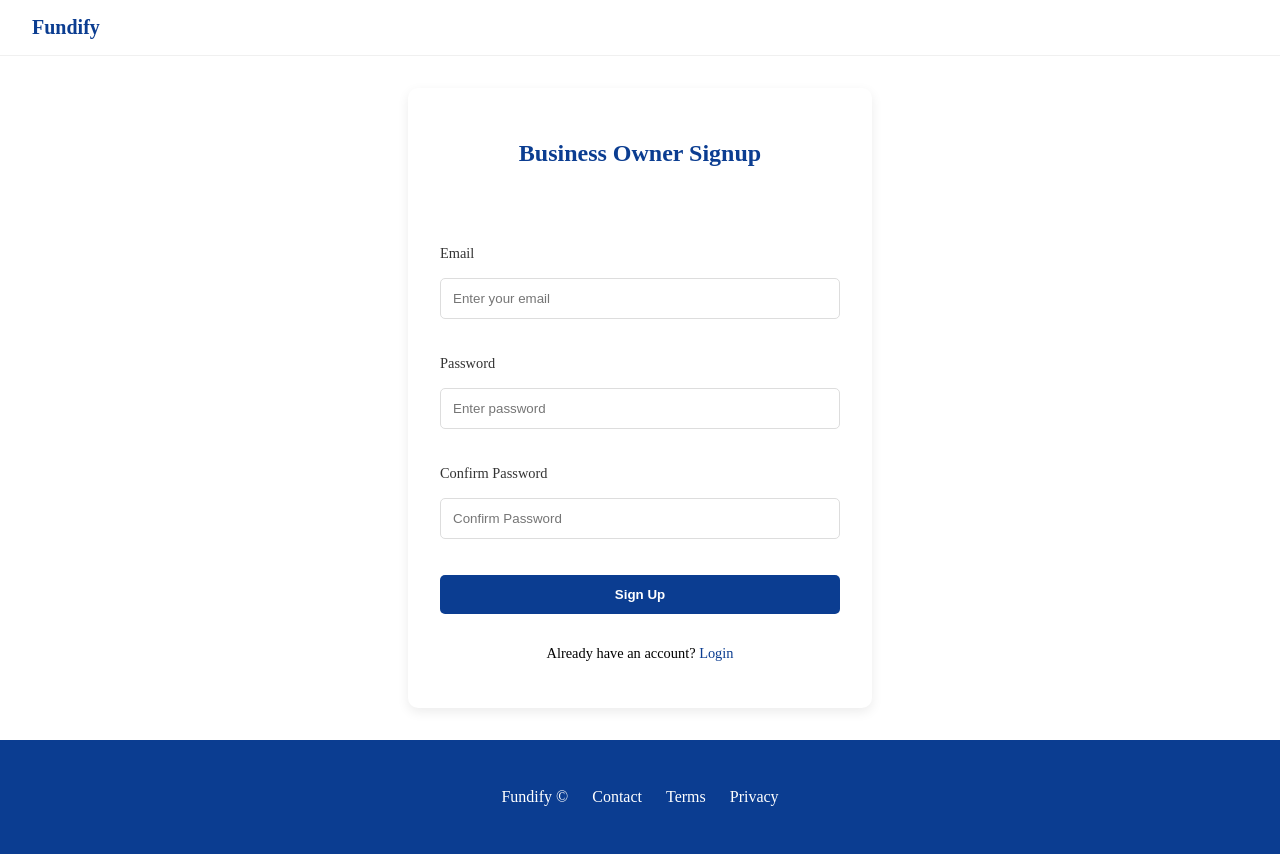
After one commit to KingHazo/AC41004---Industrial-Team-Project, a PHP site: page /signup-business.html in a window 1280 px wide. The commit adds this page. Run offline with PHP 8.4, Linux system fonts and the light colour scheme.

Commit message:
Add files via upload
Separate login & signup pages for investors and business owners (as requested).

```diff
--- a/Style.css
+++ b/Style.css
@@ -6,6 +6,14 @@ body {
     flex-direction: column;
 }
 
+/* pushes footer down */
+main {
+    flex: 1;
+}
+
+/*
+ Header & Navigation
+ */
 .site-header {
     display: flex;
     justify-content: space-between;
@@ -29,14 +37,14 @@ body {
     align-items: center;
     padding: 0;
     margin: 0;
-
 }
 
 .nav-links {
+    color: #333;
     text-decoration: none;
-    color: #333;
     padding: 0.25rem 0;
     transition: color 0.15s ease;
+    cursor: pointer;
 }
 
 .nav-links:hover {
@@ -44,12 +52,58 @@ body {
     outline: none;
 }
 
-/* pushes footer down */
-main {
-    flex: 1;
-
+/* Dropdown */
+.dropdown {
+    position: relative;
 }
 
+.dropdown-menu {
+    display: none;
+    position: absolute;
+    background: #fff;
+    list-style: none;
+    padding: 0.5rem 0;
+    margin: 0;
+    border: 1px solid #ddd;
+    box-shadow: 0 2px 6px rgba(0, 0, 0, 0.15);
+    top: 100%;
+    right: 0;
+    z-index: 10;
+    min-width: 180px;
+    border-radius: 5px;
+}
+
+.dropdown-menu li {
+    padding: 0.5rem 1rem;
+}
+
+.dropdown-menu li a {
+    color: #333;
+    text-decoration: none;
+    display: block;
+}
+
+.dropdown-menu li a:hover {
+    background: #f0f0f0;
+}
+
+.dropdown:hover .dropdown-menu {
+    display: block;
+}
+
+/* Dropdown arrow */
+.arrow {
+    display: inline-block;
+    transition: transform 0.3s ease;
+}
+
+.dropdown.open .arrow {
+    transform: rotate(180deg);
+}
+
+/*
+ Hero Section
+ */
 .hero {
     position: relative;
     width: 100%;
@@ -61,6 +115,7 @@ main {
     color: #fff;
     text-align: center;
     margin-bottom: 2rem;
+    background: url("https://cdn.pixabay.com/photo/2024/09/21/02/13/global-business-9062781_1280.jpg") center/cover no-repeat;
 }
 
 .hero-bg {
@@ -73,17 +128,12 @@ main {
     background-position: center;
     opacity: 0;
     transition: opacity 1s ease-in-out;
-
 }
 
-.bg1 {
-    z-index: 0;
-}
-
+.bg1,
 .bg2 {
     z-index: 0;
 }
-
 
 .hero-overlay {
     position: relative;
@@ -92,7 +142,6 @@ main {
     padding: 2rem;
     border-radius: 8px;
 }
-
 
 .hero-button button {
     margin: 0 0.5rem;
@@ -110,8 +159,85 @@ main {
     background: #072a61;
 }
 
+/*
+ Forms (Signup / Login)
+ */
+.form-container {
+    flex: 1;
+    display: flex;
+    justify-content: center;
+    align-items: center;
+    padding: 2rem 1rem;
+}
 
+.signup-form {
+    background: #fff;
+    padding: 2rem;
+    border-radius: 10px;
+    box-shadow: 0 4px 12px rgba(0, 0, 0, 0.08);
+    width: 100%;
+    max-width: 400px;
+    display: flex;
+    flex-direction: column;
+    gap: 1rem;
+}
 
+.signup-form h2 {
+    text-align: center;
+    margin-bottom: 1rem;
+    color: #0b3d91;
+}
+
+.signup-form label {
+    font-size: 0.9rem;
+    font-weight: 500;
+    color: #333;
+}
+
+.signup-form input {
+    padding: 0.75rem;
+    border: 1px solid #ddd;
+    border-radius: 5px;
+    outline: none;
+    transition: border 0.2s ease;
+}
+
+.signup-form input:focus {
+    border-color: #0b3d91;
+}
+
+.signup-form .btn {
+    padding: 0.75rem;
+    border: none;
+    border-radius: 5px;
+    background: #0b3d91;
+    color: #fff;
+    font-weight: 600;
+    cursor: pointer;
+    transition: background 0.2s ease;
+}
+
+.signup-form .btn:hover {
+    background: #072a61;
+}
+
+.signup-form .alt-link {
+    text-align: center;
+    font-size: 0.9rem;
+}
+
+.signup-form .alt-link a {
+    color: #0b3d91;
+    text-decoration: none;
+    font-weight: 500;
+}
+
+.signup-form .alt-link a:hover {
+    text-decoration: underline;
+}
+
+/*
+ Footer */
 .footer {
     background: #0b3d91;
     color: #fff;
@@ -139,11 +265,21 @@ main {
     color: #ffcc00;
 }
 
-.down-link {
-    text-decoration: none;
+
+.error {
+    display: block;
+    font-size: 0.8rem;
+    color: red;
+    margin-top: -0.5rem;
+    margin-bottom: 0.75rem;
 }
 
-
+.success {
+    text-align: center;
+    font-size: 0.9rem;
+    color: green;
+    margin-bottom: 1rem;
+}
 
 
 @media (max-width: 600px) {
@@ -155,6 +291,10 @@ main {
 
     .nav-list {
         gap: 0.75rem;
+    }
+
+    .signup-form {
+        padding: 1.5rem;
     }
 
     .hero-button {
--- /dev/null
+++ b/signup-business.html
@@ -0,0 +1,50 @@
+<!DOCTYPE html>
+<html lang="en">
+
+<head>
+    <meta charset="UTF-8">
+    <meta name="viewport" content="width=device-width, initial-scale=1.0">
+    <title>Signup - Business Owner | Fundify</title>
+    <link rel="stylesheet" href="style.css">
+</head>
+
+<body>
+    <header class="site-header">
+        <a class="logo" href="index.html">Fundify</a>
+    </header>
+
+    <main class="form-container">
+        <form class="signup-form">
+            <h2>Business Owner Signup</h2>
+            <p class="success"></p>
+            <label for="email">Email</label>
+            <input type="email" id="email" placeholder="Enter your email" required>
+            <span class="error"></span>
+
+            <label for="password">Password</label>
+            <input type="password" id="password" placeholder="Enter password" required>
+            <span class="error"></span>
+
+            <label for="confirm-password">Confirm Password</label>
+            <input type="password" id="confirm-password" placeholder="Confirm Password" required>
+            <span class="error"></span>
+
+
+            <button type="submit" class="btn">Sign Up</button>
+            <p class="alt-link">Already have an account? <a href="login-business.html">Login</a></p>
+        </form>
+    </main>
+
+    <footer class="footer">
+        <ul class="down-footer">
+            <li><a class="down-link" href="#">Fundify &copy; <span class="day"></span></a></li>
+            <li><a class="down-link" href="#">Contact</a></li>
+            <li><a class="down-link" href="#">Terms</a></li>
+            <li><a class="down-link" href="#">Privacy</a></li>
+        </ul>
+    </footer>
+
+    <script src="/signup.js"></script>
+</body>
+
+</html>
--- /dev/null
+++ b/signup.js
@@ -0,0 +1,50 @@
+document.addEventListener("DOMContentLoaded", () => {
+    const form = document.querySelector(".signup-form");
+
+    if (form) {
+        const successMessage = form.querySelector(".success");
+
+        form.addEventListener("submit", (e) => {
+            e.preventDefault();
+
+            // Get fields
+            const email = form.querySelector('#email');
+            const password = form.querySelector('#password');
+            const confirmPassword = form.querySelector('#confirm-password');
+
+            // Reset errors + success
+            form.querySelectorAll(".error").forEach(err => err.textContent = "");
+            successMessage.textContent = "";
+
+            let valid = true;
+
+            // Email check
+            if (!email.value.trim()) {
+                email.nextElementSibling.textContent = "Email is required";
+                valid = false;
+            }
+
+            // Password check
+            if (password.value.trim().length < 6) {
+                password.nextElementSibling.textContent = "Password must be at least 6 characters";
+                valid = false;
+            }
+
+            // Confirm password check
+            if (confirmPassword.value.trim() !== password.value.trim()) {
+                confirmPassword.nextElementSibling.textContent = "Passwords do not match";
+                valid = false;
+            }
+
+            if (valid) {
+                successMessage.textContent = "Signup successful ✅ (test mode)";
+                form.reset();
+
+                // Clear message after 3 seconds
+                setTimeout(() => {
+                    successMessage.textContent = "";
+                }, 3000);
+            }
+        });
+    }
+});
```
Also changed, not shown: Script.js (+27 -12 lines), index.html (+20 -4 lines), login-business.html (added, +48 -0 lines), login-investor.html (added, +46 -0 lines), login.css (+55 -0 lines), signup-investor.html (added, +51 -0 lines).
